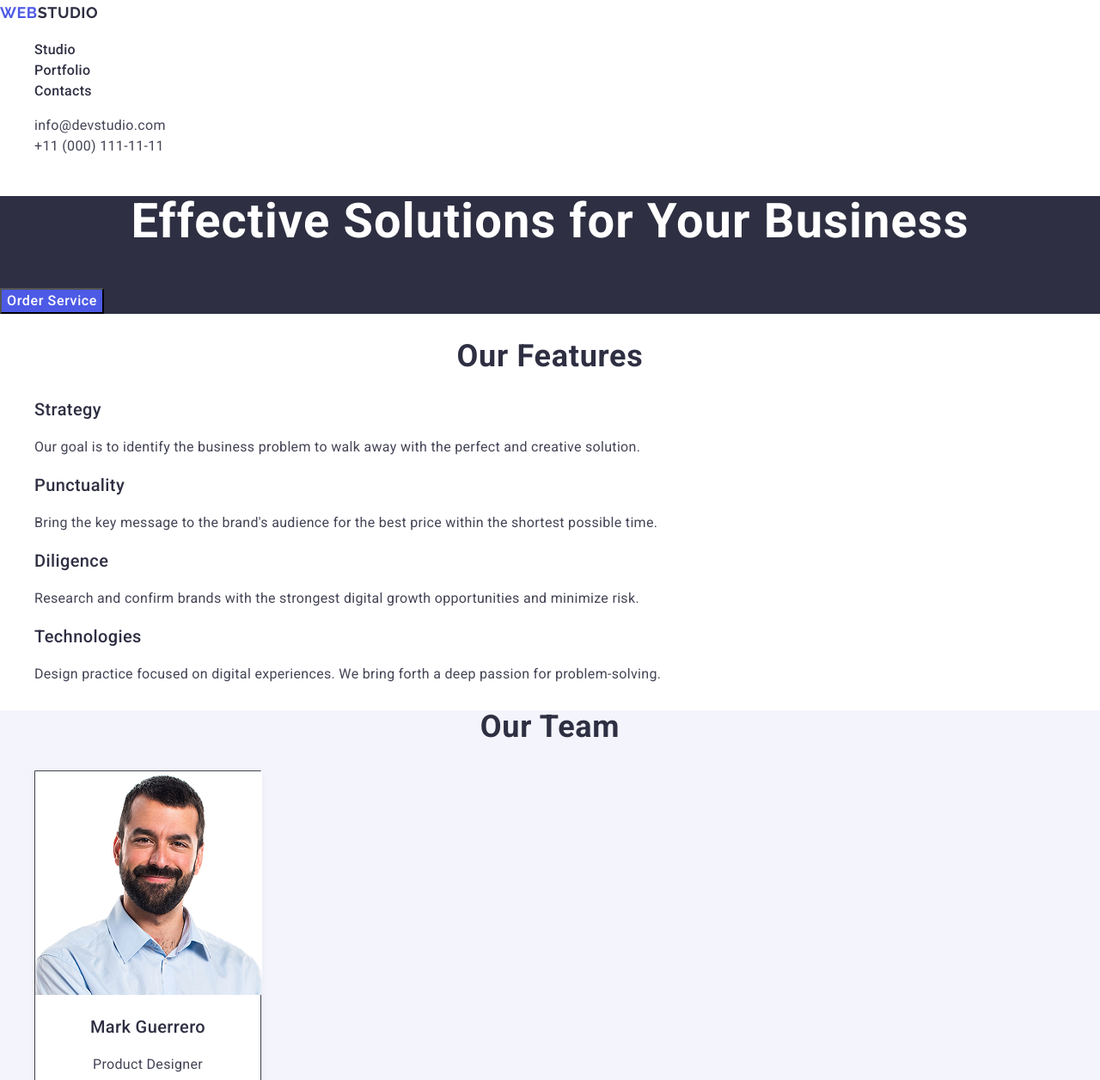
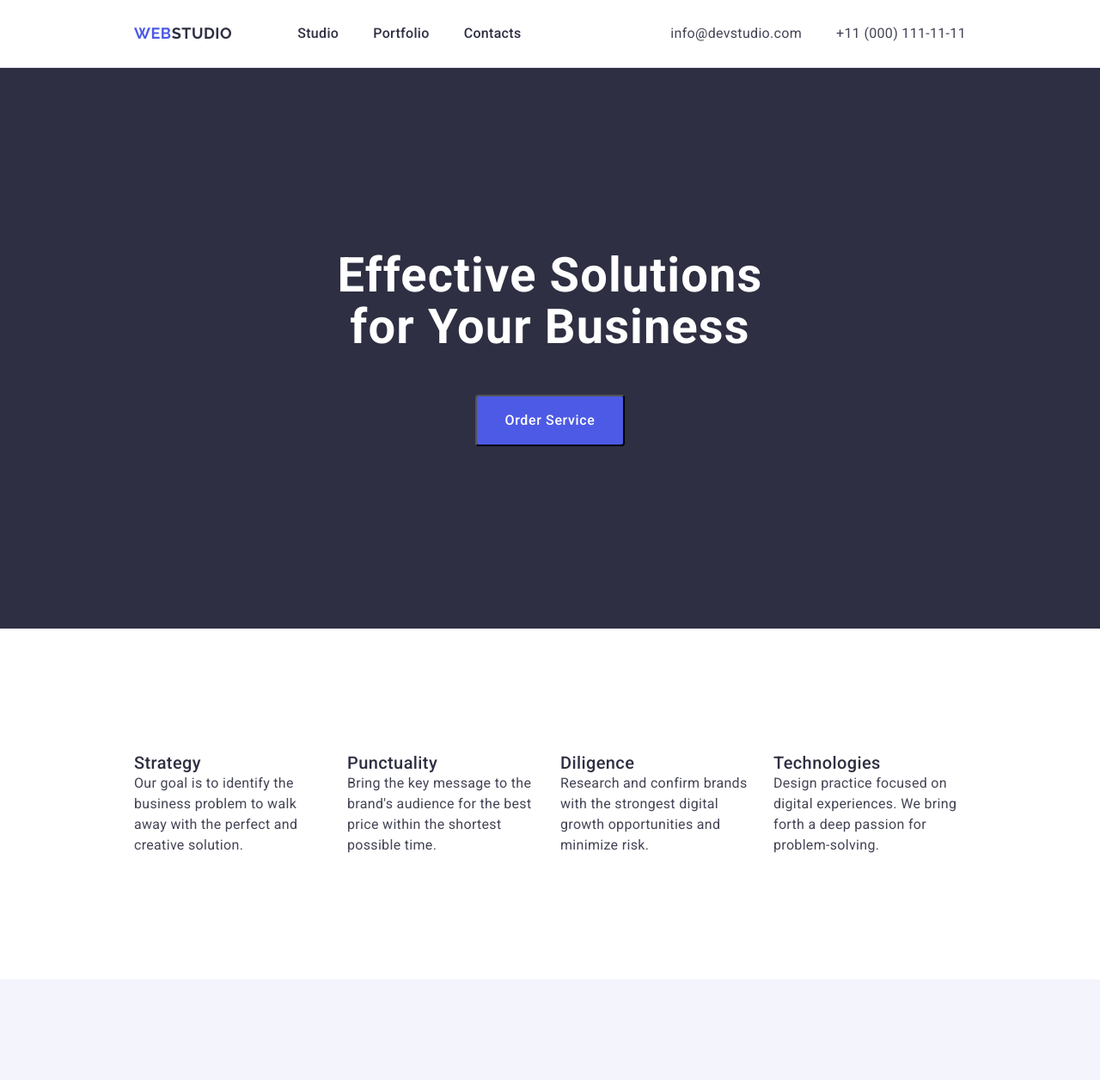
Before and after one commit to Elinagrbn/goit-markup-hw-03, a plain HTML site: page index.html in a window 1280 px wide. Shown: the top 1256 px of the page at 86% size. Drawn offline with nearby package versions, Linux system fonts and the light colour scheme.

Commit message:
add full project

```diff
--- a/css/styles.css
+++ b/css/styles.css
@@ -2,6 +2,11 @@ body {
   font-family: "Roboto", sans-serif;
   color: #434455;
   background-color: #fff;
+}
+*,
+*::before,
+*::after {
+  box-sizing: border-box;
 }
 
 .header a {
@@ -42,6 +47,8 @@ body {
   font-size: 16px;
   line-height: 1.5;
   letter-spacing: 0.04em;
+  border-radius: 4px;
+  padding: 16px 32px;
 }
 button {
   cursor: pointer;
@@ -118,17 +125,6 @@ ol {
   letter-spacing: 0.02em;
 }
 
-.team li {
-  border: 1px solid;
-  border-radius: 0 0 4px 4px;
-  padding: 0px 0px 32px;
-  width: 264px;
-  height: 380px;
-  box-shadow: 0 2px 1px 0 rgba(46, 47, 66, 0.08),
-    0 1px 1px 0 rgba(46, 47, 66, 0.16), 0 1px 6px 0 rgba(46, 47, 66, 0.08);
-  background: #fff;
-}
-
 .portfolio-title,
 .team-title,
 .features-title {
@@ -172,3 +168,148 @@ ol {
   color: #f4f4fd;
   letter-spacing: 0.02em;
 }
+h1,
+h2,
+h3,
+h4,
+h5,
+h6,
+p {
+  margin: 0;
+}
+
+ul,
+ol {
+  margin: 0;
+  padding-left: 0;
+}
+
+.container {
+  max-width: 1440px;
+  margin: 0 auto;
+  padding: 24px 156px;
+}
+.header {
+  border-bottom: 1px solid #e7e9fc;
+}
+header .container {
+  display: flex;
+  align-items: center;
+}
+.section {
+  padding: 120px 0;
+}
+.page-nav {
+  display: flex;
+  gap: 40px;
+  margin-left: 76px;
+}
+.contacts ul {
+  display: flex;
+  gap: 40px;
+}
+.contacts {
+  margin-left: auto;
+}
+.page-title.section {
+  padding: 188px 0;
+}
+.page-title .container {
+  display: flex;
+  align-items: center;
+  justify-content: center;
+  flex-direction: column;
+}
+.container .btn {
+  display: flex;
+  margin-top: 48px;
+}
+.features .container {
+  display: flex;
+}
+
+img {
+  display: block;
+}
+.features-title {
+  position: absolute;
+  width: 1px;
+  height: 1px;
+  margin: -1px;
+  border: 0;
+  padding: 0;
+  white-space: nowrap;
+  clip-path: inset(100%);
+  clip: rect(0 0 0 0);
+  overflow: hidden;
+}
+.features ul {
+  display: flex;
+  gap: 24px;
+}
+.features li {
+  width: calc((100% - 72px) / 4);
+}
+.team-title {
+  margin-bottom: 72px;
+}
+
+.team ul {
+  display: flex;
+  gap: 24px;
+}
+
+.portfolio-title {
+  margin-bottom: 72px;
+}
+.portfolio ul {
+  display: flex;
+  flex-wrap: wrap;
+  gap: 48px 24px;
+}
+.portfolio li {
+  flex-basis: calc((100% - 48px) / 3);
+}
+
+.team-card-text {
+  padding: 32px 16px;
+}
+.team-card {
+  width: calc((100%-72px) / 4);
+  background: #fff;
+  border-radius: 0 0 4px 4px;
+  box-shadow: 0 2px 1px 0 rgba(46, 47, 66, 0.08),
+    0 1px 1px 0 rgba(46, 47, 66, 0.16), 0 1px 6px 0 rgba(46, 47, 66, 0.08);
+}
+
+.team-card img {
+  display: block;
+  height: auto;
+  width: 100%;
+}
+.team h3,
+.portfolio h3 {
+  margin-bottom: 8px;
+}
+
+.portfolio-text {
+  border-bottom: 1px solid #e7e9fc;
+  border-left: 1px solid #e7e9fc;
+  border-right: 1px solid #e7e9fc;
+  padding: 32px 16px;
+}
+
+.footer-page {
+  padding: 100px 0;
+}
+.footer-page .container {
+  display: flex;
+  flex-direction: column;
+  align-items: flex-start;
+}
+.footer-logo {
+  margin-bottom: 16px;
+}
+.footer-text {
+  max-width: 264px;
+}
--- a/index.html
+++ b/index.html
@@ -19,41 +19,50 @@
   </head>
   <body>
     <header class="header">
+      <div class="container">
+        <div class="header-logo">
           <a href="./index.html">
-        <span class="logo-web">Web</span><span class="logo-studio">Studio</span>
+            <span class="logo-web">Web</span
+            ><span class="logo-studio">Studio</span>
           </a>
-
-      <nav>
+        </div>
+        <nav class="header-nav">
           <ul class="page-nav">
             <li><a href="">Studio</a></li>
             <li><a href="">Portfolio</a></li>
             <li><a href="">Contacts</a></li>
           </ul>
         </nav>
-
         <address class="contacts">
           <ul>
             <li><a href="mailto:info@devstudio.com">info@devstudio.com</a></li>
             <li><a href="tel:+110001111111">+11 (000) 111-11-11</a></li>
           </ul>
         </address>
+      </div>
     </header>
 
     <main>
-      <section class="page-title">
-        <h1 class="main-title">Effective Solutions for Your Business</h1>
+      <section class="page-title section">
+        <div class="container">
+          <h1 class="main-title">
+            Effective Solutions<br />
+            for Your Business
+          </h1>
           <button class="btn" type="button">Order Service</button>
+        </div>
       </section>
 
-      <section class="features">
+      <section class="features section">
+        <div class="container">
           <h2 class="features-title">Our Features</h2>
 
           <ul>
             <li>
               <h3>Strategy</h3>
               <p>
-              Our goal is to identify the business problem to walk away with the
-              perfect and creative solution.
+                Our goal is to identify the business problem to walk away with
+                the perfect and creative solution.
               </p>
             </li>
 
@@ -81,12 +90,14 @@
               </p>
             </li>
           </ul>
+        </div>
       </section>
 
-      <section class="team">
+      <section class="team section">
+        <div class="container">
           <h2 class="team-title">Our Team</h2>
           <ul>
-          <li>
+            <li class="team-card">
               <img
                 src="./images/Team-Card-1.jpg"
                 alt="Product Designer"
@@ -94,11 +105,13 @@
                 height="260"
               />
 
+              <div class="team-card-text">
                 <h3>Mark Guerrero</h3>
                 <p>Product Designer</p>
+              </div>
             </li>
 
-          <li>
+            <li class="team-card">
               <img
                 src="./images/Team-Card-2.jpg"
                 alt="Frontend Developer"
@@ -106,11 +119,13 @@
                 height="260"
               />
 
+              <div class="team-card-text">
                 <h3>Tom Ford</h3>
                 <p>Frontend Developer</p>
+              </div>
             </li>
 
-          <li>
+            <li class="team-card">
               <img
                 src="./images/Team-Card-3.jpg"
                 alt="Marketing"
@@ -118,11 +133,13 @@
                 height="260"
               />
 
+              <div class="team-card-text">
                 <h3>Camila Garcia</h3>
                 <p>Marketing</p>
+              </div>
             </li>
 
-          <li>
+            <li class="team-card">
               <img
                 src="./images/Team-Card-4.jpg"
                 alt="UI designer"
@@ -130,13 +147,17 @@
                 height="260"
               />
 
+              <div class="team-card-text">
                 <h3>Daniel Wilson</h3>
                 <p>UI Designer</p>
+              </div>
             </li>
           </ul>
+        </div>
       </section>
 
-      <section class="portfolio">
+      <section class="portfolio section">
+        <div class="container">
           <h2 class="portfolio-title">Our Portfolio</h2>
           <ul>
             <li>
@@ -146,8 +167,10 @@
                 width="360"
                 height="300"
               />
+              <div class="portfolio-text">
                 <h3>Banking App</h3>
                 <p>App</p>
+              </div>
             </li>
             <li>
               <img
@@ -156,8 +179,10 @@
                 width="360"
                 height="300"
               />
+              <div class="portfolio-text">
                 <h3>Cashless Payment</h3>
                 <p>Marketing</p>
+              </div>
             </li>
             <li>
               <img
@@ -166,8 +191,10 @@
                 width="360"
                 height="300"
               />
+              <div class="portfolio-text">
                 <h3>Meditation App</h3>
                 <p>App</p>
+              </div>
             </li>
             <li>
               <img
@@ -176,8 +203,10 @@
                 width="360"
                 height="300"
               />
+              <div class="portfolio-text">
                 <h3>Taxi Service</h3>
                 <p>Marketing</p>
+              </div>
             </li>
             <li>
               <img
@@ -186,8 +215,10 @@
                 width="360"
                 height="300"
               />
+              <div class="portfolio-text">
                 <h3>Screen Illustrations</h3>
                 <p>Design</p>
+              </div>
             </li>
             <li>
               <img
@@ -196,22 +227,27 @@
                 width="360"
                 height="300"
               />
+              <div class="portfolio-text">
                 <h3>Online Courses</h3>
                 <p>Marketing</p>
+              </div>
             </li>
           </ul>
+        </div>
       </section>
     </main>
 
     <footer class="footer-page">
-      <a href="./index.html">
+      <div class="container">
+        <a class="footer-logo" href="./index.html">
           <span class="footer-logo-web">Web</span
           ><span class="footer-logo-studio">Studio</span></a
         >
-      <p>
-        Increase the flow of customers and sales for your business with digital
-        marketing & growth solutions.
+        <p class="footer-text">
+          Increase the flow of customers and sales for your business with
+          digital marketing & growth solutions.
         </p>
+      </div>
     </footer>
   </body>
 </html>
```
Lines whose indentation alone changed are shown as unchanged.
